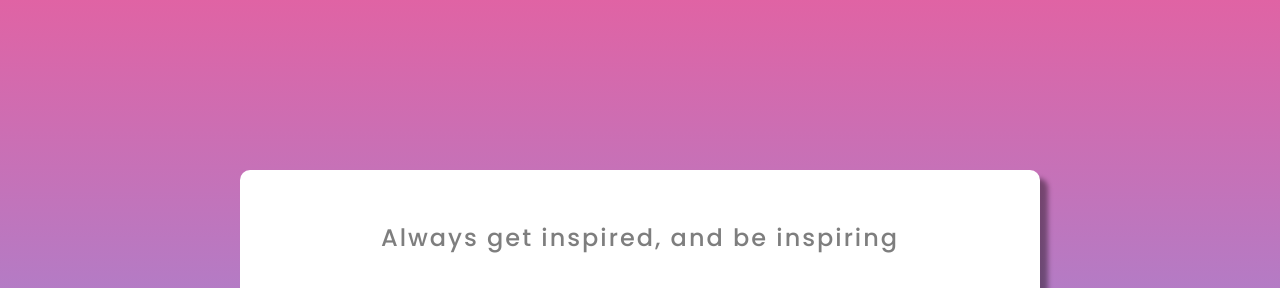
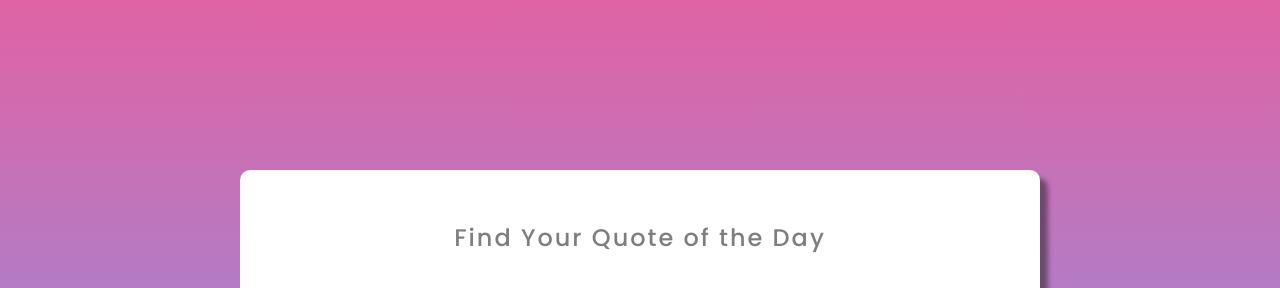
Before and after one commit to funamioh/quote-app, a plain HTML site: page index.html in a window 1280 px wide. Shown: the top 288 px of the page. Drawn offline with Linux system fonts and the light colour scheme; no server answers.

Commit message:
Changed the message on the top

```diff
--- a/index.html
+++ b/index.html
@@ -8,7 +8,7 @@
   </head>
   <body>
     <div class="container">
-      <h2>Always get inspired, and be inspiring</h2>
+      <h2>Find Your Quote of the Day</h2>
       <div id="quote" class="quote">// Quote goes here</div>
       <div id="author" class="author">// Author goes here</div>
       <button id="quoteBtn" class="btn">Get Another Quote</button>
```
